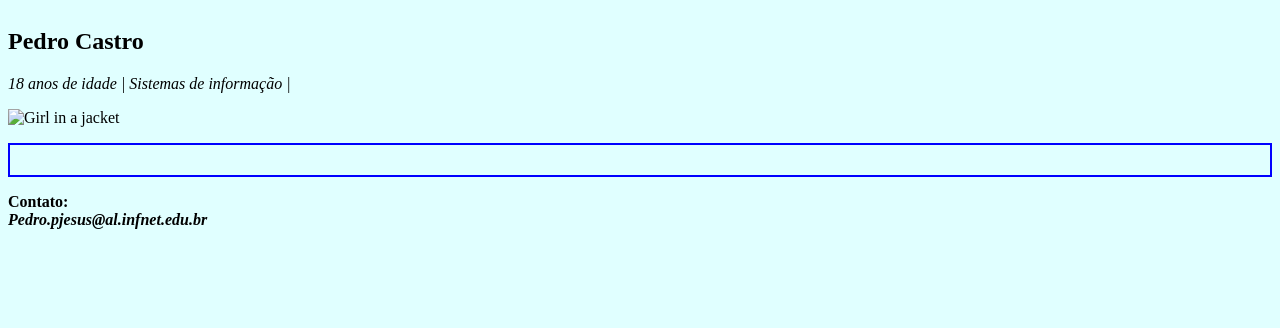
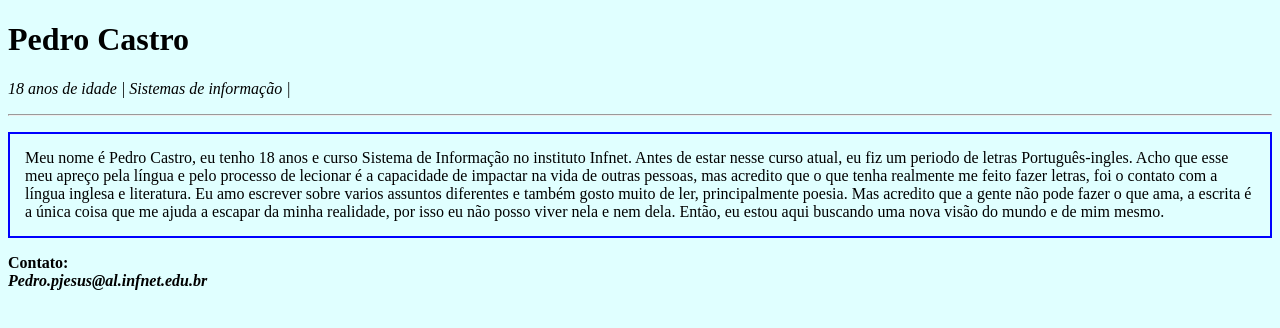
Before and after one commit to PedroCastr09/Mypage, a plain HTML site: page index.html in a window 1280 px wide. Drawn offline with Linux system fonts and the light colour scheme.

Commit message:
Lana Del Rey é Deus!

```diff
--- a/index.html
+++ b/index.html
@@ -10,26 +10,27 @@
 
 <body>
   <header>
-    <article>
     <h1>Pedro Castro</h1>
-    <p class="nome"><em> 18 anos de idade | Sistemas de informação |</em></p>
-    </info>
-    </article>
-  <aside><img src="img_girl.jpg" alt="Girl in a jacket" width="50" height="60"></aside>
+    <p class="lana"><em>18 anos de idade | Sistemas de informação |</em>
+    </p>
   </header>
-  <section>
-    <p class="pe">
+  <hr>
+  <main>
+    <section>
+      <p class="del"> Meu nome é Pedro Castro, eu tenho 18 anos e curso Sistema de Informação no instituto Infnet. Antes de estar nesse curso atual, eu fiz um periodo de letras Português-ingles. Acho que esse meu apreço pela língua e pelo processo de lecionar é a capacidade de impactar na vida de outras pessoas, mas acredito que o que tenha realmente me feito fazer letras, foi o contato com a língua inglesa e literatura. Eu amo escrever sobre varios assuntos diferentes e também gosto muito de ler, principalmente poesia. Mas acredito que a gente não pode fazer o que ama, a escrita é a única coisa que me ajuda a escapar da minha realidade, por isso eu não posso viver nela e nem dela. Então, eu estou aqui buscando uma nova visão do mundo e de mim mesmo.
+      </p>
+    </section>
+  </main>
+  <footer>
+    <p>
+      <b>Contato:<br><i>Pedro.pjesus@al.infnet.edu.br</i>
+      </b>
     </p>
-  </section>
-  <footer>
-    <b>Contato:<br> <i>Pedro.pjesus@al.infnet.edu.br</i>
-    </b>
   </footer>
   <script src="script.js"></script>
 
- <!--
-This script places a badge on your repl's full-browser view back to your repl's cover page. Try various colors for the theme: dark, light, red, orange, yellow, lime, green, teal, blue, blurple, magenta, pink!
--->
+
+
 <script src="https://replit.com/public/js/replit-badge.js" theme="blue" defer></script>
 </body>
 
--- a/script.js
+++ b/script.js
@@ -0,0 +1 @@
+alert("Olá! Seja bem-vindo a minha página pessoal!");
--- a/style.css
+++ b/style.css
@@ -1,14 +1,8 @@
 body {background-color: lightcyan;}
-.nome {
+.lana {
   font-style: courier;
 }
-h1 {
-  font-style: ;
-}
-.pe {
+.del {
   border: 2px solid blue;
   padding: 15px;
 }
-header {
-  display: inline-block;
-}
```
Also changed, not shown: 1 other file.
